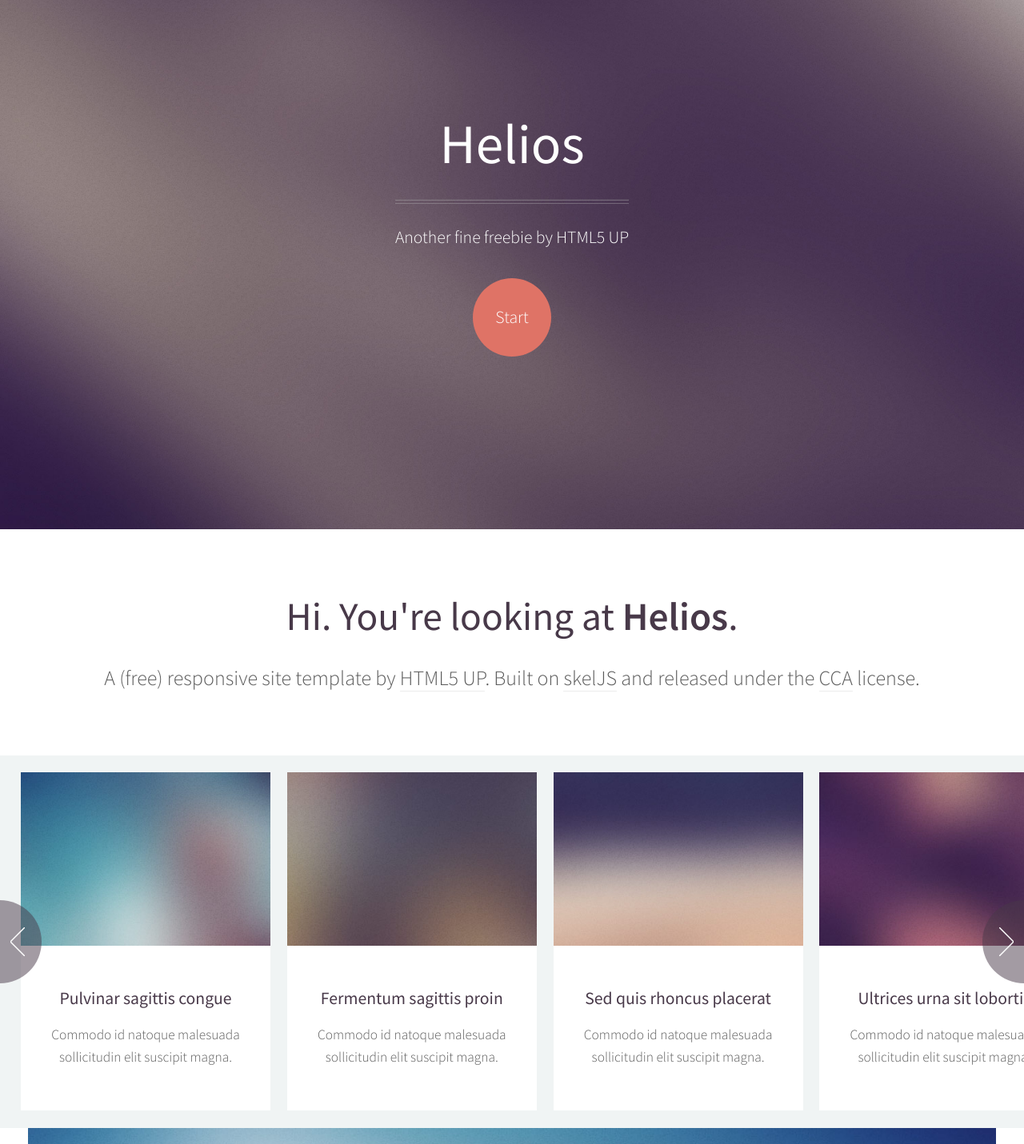
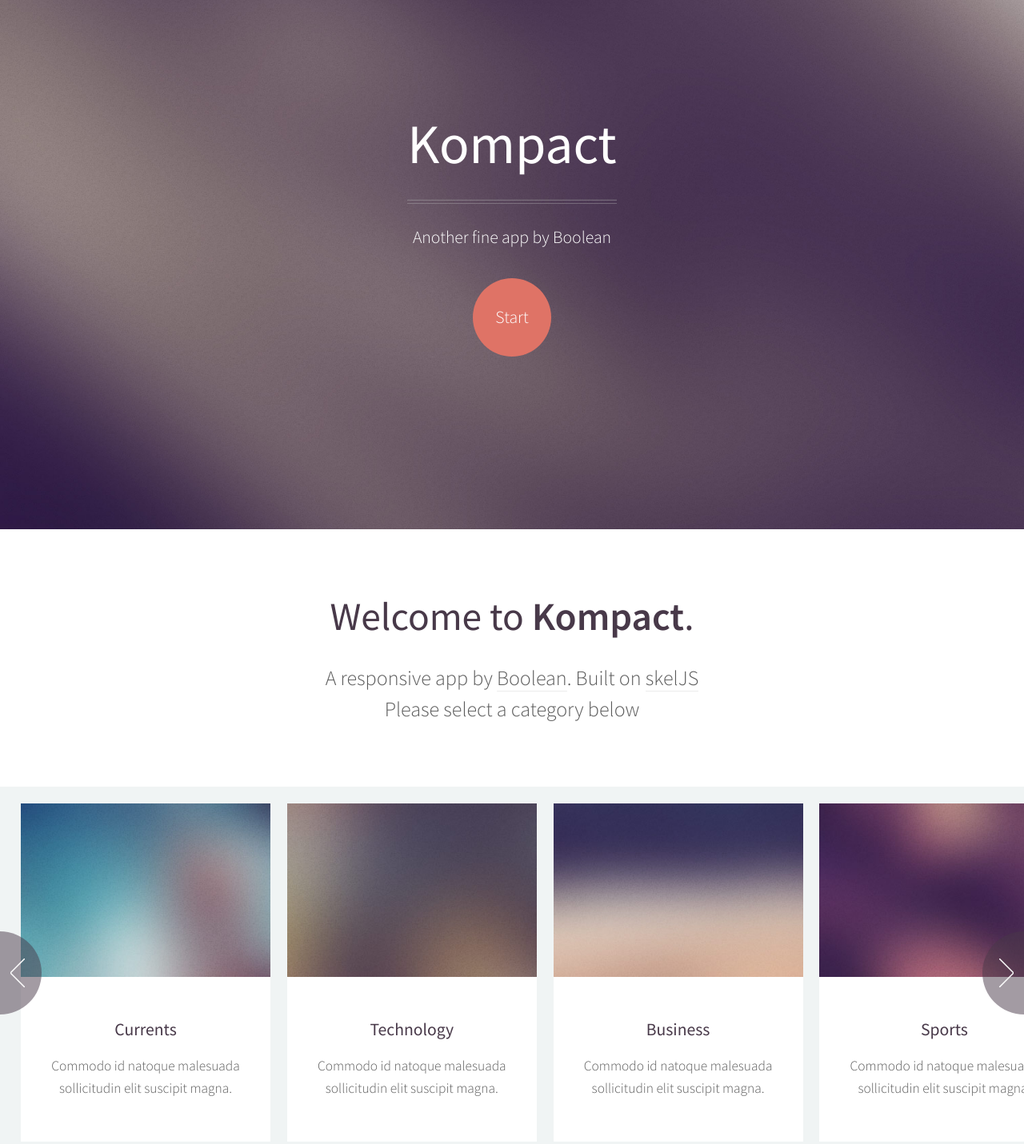
Before and after one commit to abhishekvalanju/Boolean, a plain HTML site: page index.html in a window 1280 px wide. Shown: the part 140-1571 px from the top of the page at 80% size. Drawn offline with Linux system fonts and the light colour scheme.

Commit message:
technology category
Google technology subfeed

```diff
--- a/index.html
+++ b/index.html
@@ -6,7 +6,7 @@
 -->
 <html>
 	<head>
-		<title>Helios by HTML5 UP</title>
+		<title>Kompact by Boolean</title>
 		<meta http-equiv="content-type" content="text/html; charset=utf-8" />
 		<meta name="description" content="" />
 		<meta name="keywords" content="" />
@@ -33,9 +33,9 @@
 				<!-- Inner -->
 					<div class="inner">
 						<header>
-							<h1><a href="#" id="logo">Helios</a></h1>
+							<h1><a href="#" id="logo">Kompact</a></h1>
 							<hr />
-							<span class="byline">Another fine freebie by HTML5 UP</span>
+							<span class="byline">Another fine app by Boolean</span>
 						</header>
 						<footer>
 							<a href="#banner" class="button circled scrolly">Start</a>
@@ -74,10 +74,11 @@
 
 		<!-- Banner -->
 			<div id="banner">
-				<h2>Hi. You're looking at <strong>Helios</strong>.</h2>
+				<h2>Welcome to <strong>Kompact</strong>.</h2>
 				<span class="byline">
-					A (free) responsive site template by <a href="http://html5up.net/">HTML5 UP</a>.
-					Built on <a href="http://skeljs.org">skelJS</a> and released under the <a href="http://html5up.net/license/">CCA</a> license.
+					A responsive app by <a href="http://html5up.net/">Boolean</a>.
+					Built on <a href="http://skeljs.org">skelJS</a>
+                                       <br>Please select a category below<br />
 				</span>
 			</div>
 
@@ -88,7 +89,7 @@
 					<article>
 						<a href="http://mdomaradzki.deviantart.com/art/Bueller-III-351975087" class="image featured"><img src="images/pic01.jpg" alt="" /></a>
 						<header>
-							<h3><a href="#">Pulvinar sagittis congue</a></h3>
+							<h3><a href="#">Currents</a></h3>
 						</header>
 						<p>Commodo id natoque malesuada sollicitudin elit suscipit magna.</p>
 					</article>
@@ -96,7 +97,7 @@
 					<article>
 						<a href="http://mdomaradzki.deviantart.com/art/Disco-351602759" class="image featured"><img src="images/pic02.jpg" alt="" /></a>
 						<header>
-							<h3><a href="#">Fermentum sagittis proin</a></h3>
+							<h3><a href="technology.html">Technology</a></h3>
 						</header>
 						<p>Commodo id natoque malesuada sollicitudin elit suscipit magna.</p>
 					</article>
@@ -104,7 +105,7 @@
 					<article>
 						<a href="http://mdomaradzki.deviantart.com/art/The-Patina-of-Time-and-Tide-352128094" class="image featured"><img src="images/pic03.jpg" alt="" /></a>
 						<header>
-							<h3><a href="#">Sed quis rhoncus placerat</a></h3>
+							<h3><a href="#">Business</a></h3>
 						</header>
 						<p>Commodo id natoque malesuada sollicitudin elit suscipit magna.</p>
 					</article>
@@ -112,7 +113,7 @@
 					<article>
 						<a href="http://mdomaradzki.deviantart.com/art/Cityparts-XVIII-350427779" class="image featured"><img src="images/pic04.jpg" alt="" /></a>
 						<header>
-							<h3><a href="#">Ultrices urna sit lobortis</a></h3>
+							<h3><a href="#">Sports</a></h3>
 						</header>
 						<p>Commodo id natoque malesuada sollicitudin elit suscipit magna.</p>
 					</article>
@@ -120,7 +121,7 @@
 					<article>
 						<a href="http://mdomaradzki.deviantart.com/art/Vine-Country-381350120" class="image featured"><img src="images/pic05.jpg" alt="" /></a>
 						<header>
-							<h3><a href="#">Varius magnis sollicitudin</a></h3>
+							<h3><a href="#">Science</a></h3>
 						</header>
 						<p>Commodo id natoque malesuada sollicitudin elit suscipit magna.</p>
 					</article>
@@ -128,7 +129,7 @@
 					<article>
 						<a href="http://mdomaradzki.deviantart.com/art/Bueller-III-351975087" class="image featured"><img src="images/pic01.jpg" alt="" /></a>
 						<header>
-							<h3><a href="#">Pulvinar sagittis congue</a></h3>
+							<h3><a href="#">Design</a></h3>
 						</header>
 						<p>Commodo id natoque malesuada sollicitudin elit suscipit magna.</p>
 					</article>
@@ -136,7 +137,7 @@
 					<article>
 						<a href="http://mdomaradzki.deviantart.com/art/Disco-351602759" class="image featured"><img src="images/pic02.jpg" alt="" /></a>
 						<header>
-							<h3><a href="#">Fermentum sagittis proin</a></h3>
+							<h3><a href="#">Health</a></h3>
 						</header>
 						<p>Commodo id natoque malesuada sollicitudin elit suscipit magna.</p>
 					</article>
@@ -144,7 +145,7 @@
 					<article>
 						<a href="http://mdomaradzki.deviantart.com/art/The-Patina-of-Time-and-Tide-352128094" class="image featured"><img src="images/pic03.jpg" alt="" /></a>
 						<header>
-							<h3><a href="#">Sed quis rhoncus placerat</a></h3>
+							<h3><a href="#">Travel</a></h3>
 						</header>
 						<p>Commodo id natoque malesuada sollicitudin elit suscipit magna.</p>
 					</article>
@@ -152,15 +153,7 @@
 					<article>
 						<a href="http://mdomaradzki.deviantart.com/art/Cityparts-XVIII-350427779" class="image featured"><img src="images/pic04.jpg" alt="" /></a>
 						<header>
-							<h3><a href="#">Ultrices urna sit lobortis</a></h3>
-						</header>
-						<p>Commodo id natoque malesuada sollicitudin elit suscipit magna.</p>
-					</article>
-
-					<article>
-						<a href="http://mdomaradzki.deviantart.com/art/Vine-Country-381350120" class="image featured"><img src="images/pic05.jpg" alt="" /></a>
-						<header>
-							<h3><a href="#">Varius magnis sollicitudin</a></h3>
+							<h3><a href="#">Op-eds</a></h3>
 						</header>
 						<p>Commodo id natoque malesuada sollicitudin elit suscipit magna.</p>
 					</article>
--- /dev/null
+++ b/technology.html
@@ -0,0 +1,19 @@
+<!DOCTYPE html>
+<!--
+To change this license header, choose License Headers in Project Properties.
+To change this template file, choose Tools | Templates
+and open the template in the editor.
+-->
+<html>
+    <head>
+        <title>Technology Subfeed</title>
+        <meta charset="UTF-8">
+        <meta name="viewport" content="width=device-width">
+
+    </head>
+    <body>
+        <div>
+            <script id="feed-1392658457840328" type="text/javascript" src="http://rss.bloople.net/?url=http%3A%2F%2Fnews.google.com%2Fnews%3Fpz%3D1%26cf%3Dall%26ned%3Dus%26hl%3Den%26topic%3Dtc%26output%3Drss&showtitle=false&type=js&id=1392658457840328"></script>
+        </div>
+    </body>
+</html>
```
Also changed, not shown: 1 other file.
